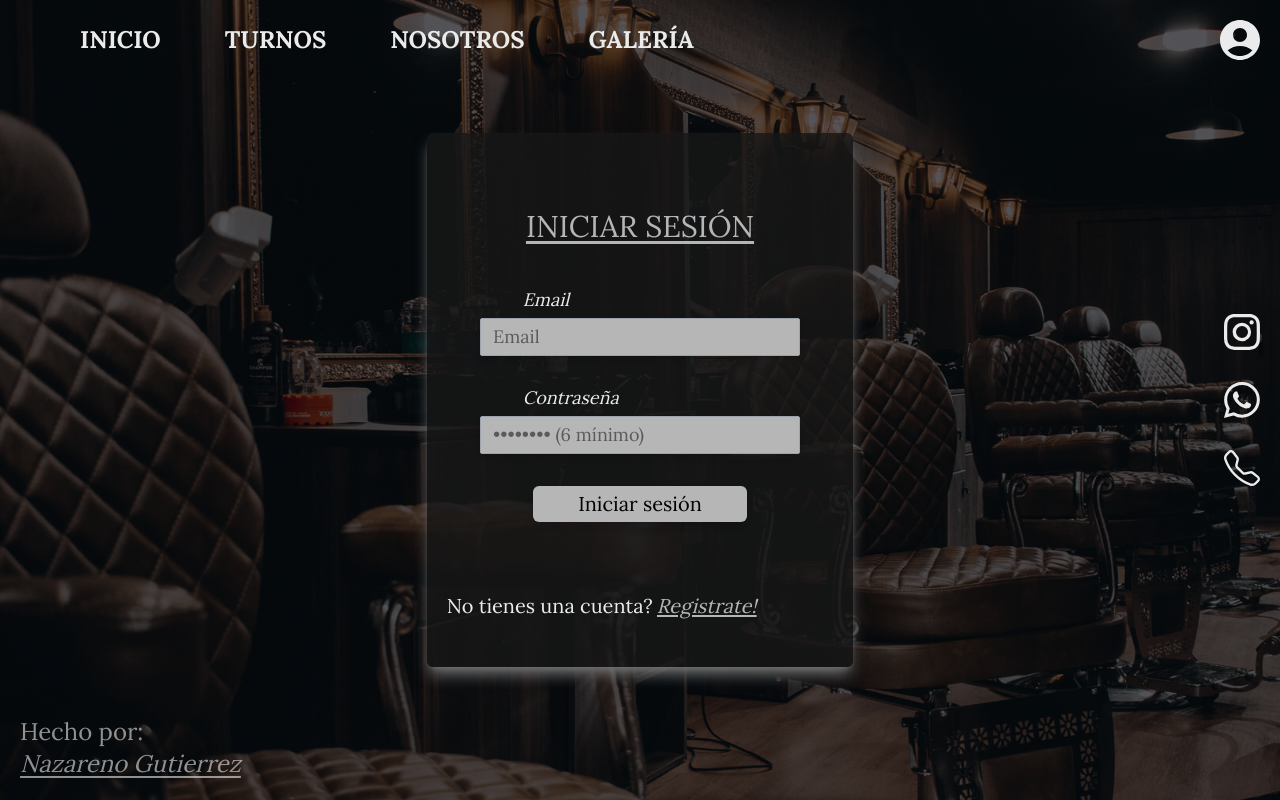
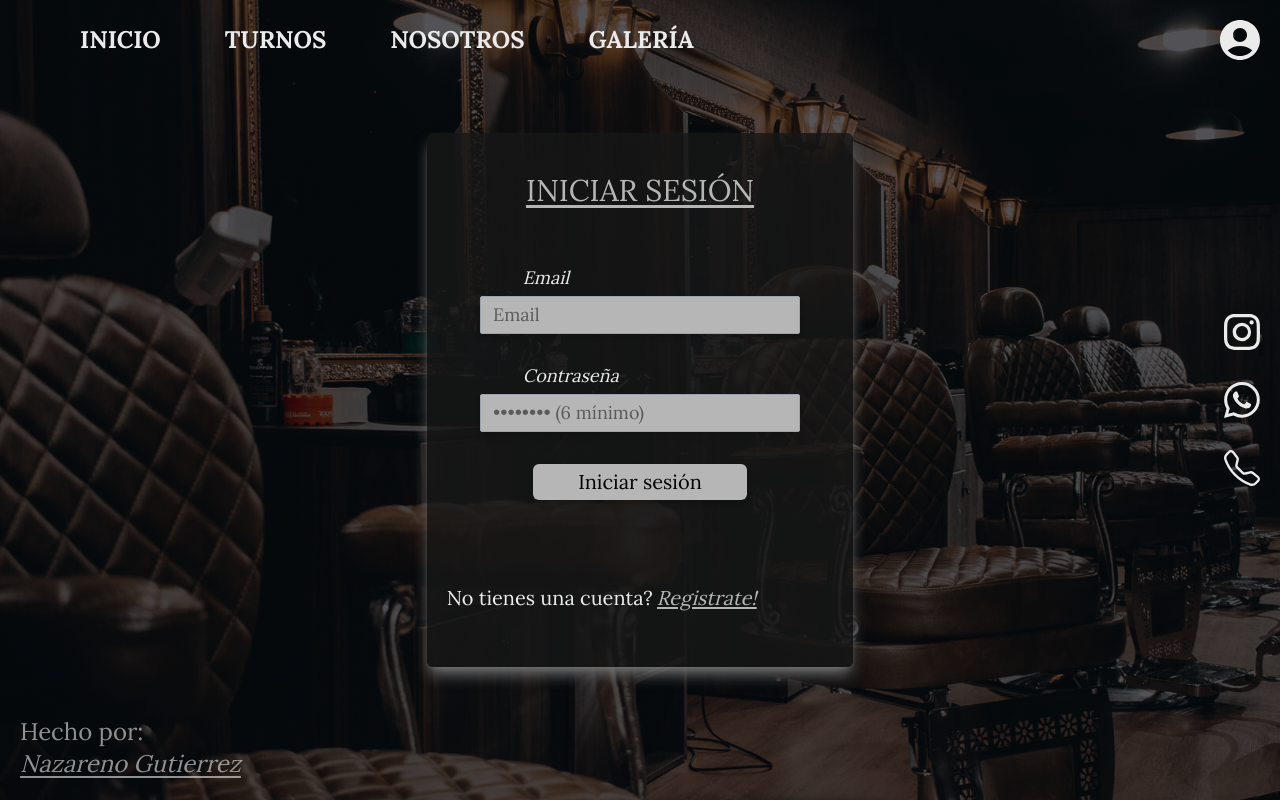
Before and after one commit to nazagutierrez/mens-house-barber, a Next.js app: page /iniciar-sesion in a window 1280 px wide. Built offline with nearby package versions, Linux system fonts and the light colour scheme; no server answers; the database is empty.

Commit message:
Update LoginForm.jsx

```diff
--- a/app/iniciar-sesion/LoginForm.jsx
+++ b/app/iniciar-sesion/LoginForm.jsx
@@ -42,7 +42,7 @@ useEffect(() => {
 
   return (
     <>
-      <h3 className="text-center text-2xl mb-5 md:mb-0 md:text-3xl text-darkerWhite text-effect z-10 pt-5 md:pt-16 underline underline-offset-4">
+      <h3 className="text-center text-2xl mb-5 md:mb-0 md:text-3xl text-darkerWhite text-effect z-10 pt-5 underline underline-offset-4">
         {isRegistering ? "REGISTRARSE" : "INICIAR SESIÓN"}
       </h3>
       <form
```
